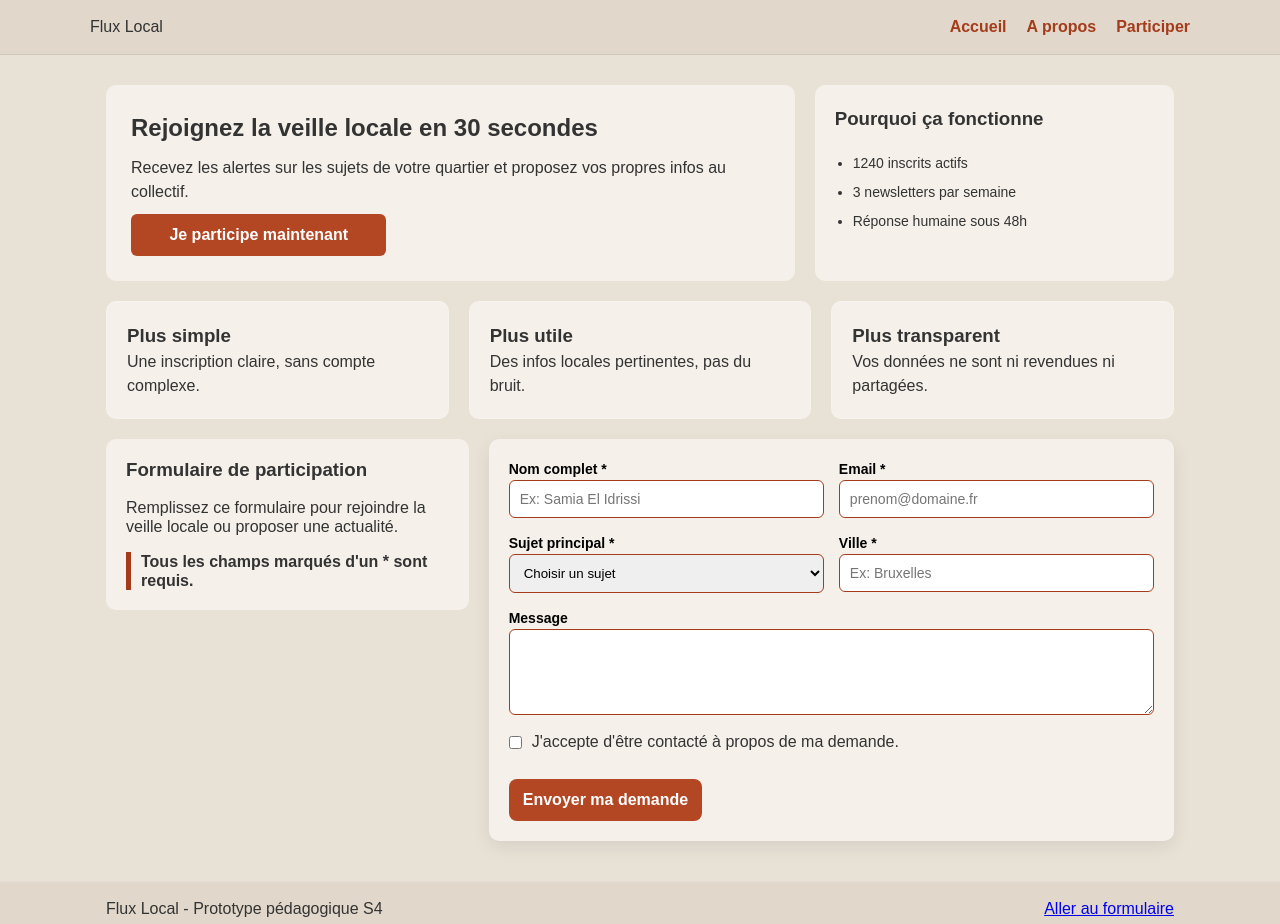
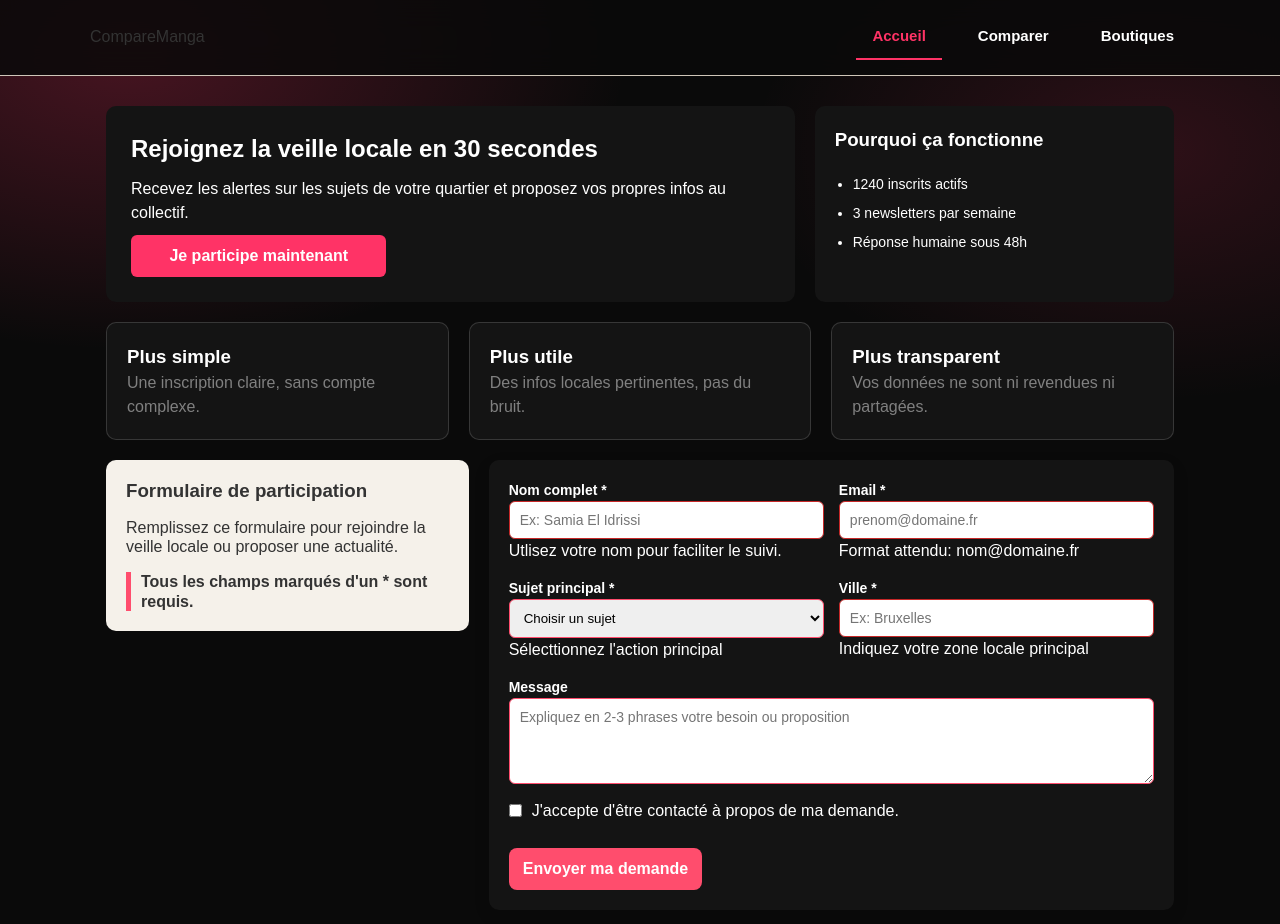
Before and after one commit to Satoruhali/starter-4-prj-jeudi-vendredi, a website: page inscription.html in a window 1280 px wide. Shown: the top 924 px of the page. Drawn offline with Linux system fonts and the light colour scheme.

Commit message:
fiveteen commit "modify the design to fulfill the project's objective"

```diff
--- a/inscription.html
+++ b/inscription.html
@@ -7,6 +7,7 @@
 <link rel="stylesheet" href="styles.css">
 
 <style>
+/* ===== CONSERVER LES STYLES SPÉCIFIQUES À LA PAGE INSCRIPTION ===== */
 * {
   box-sizing: border-box;
   margin: 0;
@@ -15,7 +16,10 @@
 
 body {
   font-family: Arial, sans-serif;
-  background: #e8e1d6;
+  background:
+    radial-gradient(1000px 600px at 10% 5%, rgba(255, 51, 102, 0.25), transparent 50%),
+    radial-gradient(800px 500px at 90% 15%, rgba(255, 51, 102, 0.15), transparent 50%),
+    var(--bg);
   color: #333;
 }
 
@@ -25,6 +29,7 @@ body {
   max-width: 1100px;
   margin: auto;
   display: flex;
+
 }
 
 .container .form-info{
@@ -34,8 +39,11 @@ body {
 
 /* header */
 .site-header {
-  background: #e1d8cb;
+  background:
+  radial-gradient(1000px 600px at 10% 5%, rgba(255, 51, 102, 0.25), transparent 50%),
+  radial-gradient(800px 500px at 90% 15%, rgba(255, 51, 102, 0.15), transparent 50%),;   /* Surchargé par le style global sticky/transparent */
   border-bottom: 1px solid #cfc6b9;
+   ;
 }
 
 .header-flex {
@@ -51,7 +59,6 @@ body {
 
 .site-nav a {
   text-decoration: none;
-  color: #a43c1c;
   font-weight: bold;
 }
 
@@ -63,12 +70,13 @@ body {
 
 .hero-card {
   flex: 2;
-  background: #f5f1ea;
+  background: #141414;
   padding: 25px;
   border-radius: 10px;
   display: flex;
   flex-direction: column;
   gap: 10px;
+  color: white;
 }
 
 .proof-card h3 {
@@ -77,19 +85,20 @@ body {
 
 .proof-card {
   flex: 1;
-  background: #f5f1ea;
+  background: #141414;
   padding: 20px;
   border-radius: 10px;
-   display: flex;
+  display: flex;
   flex-direction: column;
+  color: white;
 }
 
 .proof-card ul {
   display: flex;
-  flex-direction: column; /* obligatoire car tu utilises Flexbox partout */
-  gap: 8px;               /* espace entre les lignes */
+  flex-direction: column;
+  gap: 8px;
   margin-top: 10px;
-  padding-left: 18px;     /* espace pour les puces */
+  padding-left: 18px;
   font-size: 14px;
 }
 
@@ -105,9 +114,10 @@ body {
 
 .card {
   flex: 1;
-  background: #f5f1ea;
+  background: #141414;
   padding: 20px;
   border-radius: 10px;
+  color: white;
 }
 
 /* form section */
@@ -130,15 +140,14 @@ body {
 }
 
 .form-info strong {
-  border-left: 5px solid #a43c1c;
+  border-left: 5px solid #ff4d6d;
   padding-left: 10px;
   display: block;
 }
 
-
 .contact-form {
   flex: 2;
-  background: #f5f1ea;
+  background: #141414;
   padding: 20px;
   border-radius: 10px;
   display: flex;
@@ -158,14 +167,22 @@ body {
   flex-direction: column;
 }
 
-.contact-form label {
-    color: #000;
+.contact-form label, .hint {
+    color: white;
+}
+
+.contact-form span{
+  color: white;
+}
+
+.card p{
+  color: gray;
 }
 
 .contact-form input, .contact-form textarea, select {
   padding: 10px;
   border-radius: 6px;
-  border: 1px solid #a43c1c ;
+  border: 1px solid #ff4d6d ;
 
 }
 
@@ -182,7 +199,7 @@ input[type="checkbox"] {
 
 /* button */
  .btn {
-  background: #b34724;
+
   color: white;
   border: none;
   padding: 12px;
@@ -197,11 +214,25 @@ input[type="checkbox"] {
 width: 40%;
 }
 
-.contact-form button.btn {
-  background: #b34724;
+
+
+input:focus-visible {
+  outline: 3px solid #1a73e8;
+  outline-offset: 2px;
 }
 
+input:invalid {
+  border-color: #c62828;
+}
 
+.error {
+  display: none;
+  color: #c62828;
+}
+
+input:invalid + .hint + .error {
+  display: block;
+}
 
 /* footer */
 .site-footer {
@@ -245,11 +276,7 @@ width: 40%;
   }
 
 }
-
-
 </style>
-
-
 
 </head>
 
@@ -257,13 +284,13 @@ width: 40%;
 
 <header class="site-header">
   <div class="container header-flex">
-    <div class="brand">Flux Local</div>
+    <div class="brand">CompareManga</div>
 
-    <nav class="site-nav">
-      <a href="#">Accueil</a>
-      <a href="#">A propos</a>
-      <a href="#">Participer</a>
-    </nav>
+   <nav class="site-nav" aria-label="Navigation principale">
+        <a class="site-nav__link active" href="#accueil">Accueil</a>
+        <a class="site-nav__link" href="#comparer">Comparer</a>
+        <a class="site-nav__link" href="#boutiques">Boutiques</a>
+      </nav>
   </div>
 </header>
 
@@ -323,11 +350,13 @@ width: 40%;
         <div class="form-group">
           <label for="full-name">Nom complet *</label>
           <input id="full-name" name="fullName" type="text" placeholder="Ex: Samia El Idrissi" required>
+          <p class="hint"> Utlisez votre nom pour faciliter le suivi.</p>
         </div>
 
         <div class="form-group">
           <label for="email">Email *</label>
           <input id="email" name="email" type="email" placeholder="prenom@domaine.fr" required>
+          <p class="hint">Format attendu: nom@domaine.fr</p>
         </div>
       </div>
 
@@ -340,17 +369,19 @@ width: 40%;
             <option>Commerce</option>
             <option>Événement</option>
           </select>
+          <p class="hint">Sélecttionnez l'action principal</p>
         </div>
 
         <div class="form-group">
           <label for="city">Ville *</label>
           <input id="city" name="city" type="text" placeholder="Ex: Bruxelles" required>
+          <p class="hint">Indiquez votre zone locale principal</p>
         </div>
       </div>
 
       <div class="form-group">
         <label for="message">Message</label>
-        <textarea id="message" name="message" rows="4"></textarea>
+        <textarea id="message" name="message" rows="4"  placeholder="Expliquez en 2-3 phrases votre besoin ou proposition" ></textarea>
       </div>
 
       <div class="checkbox">
```
